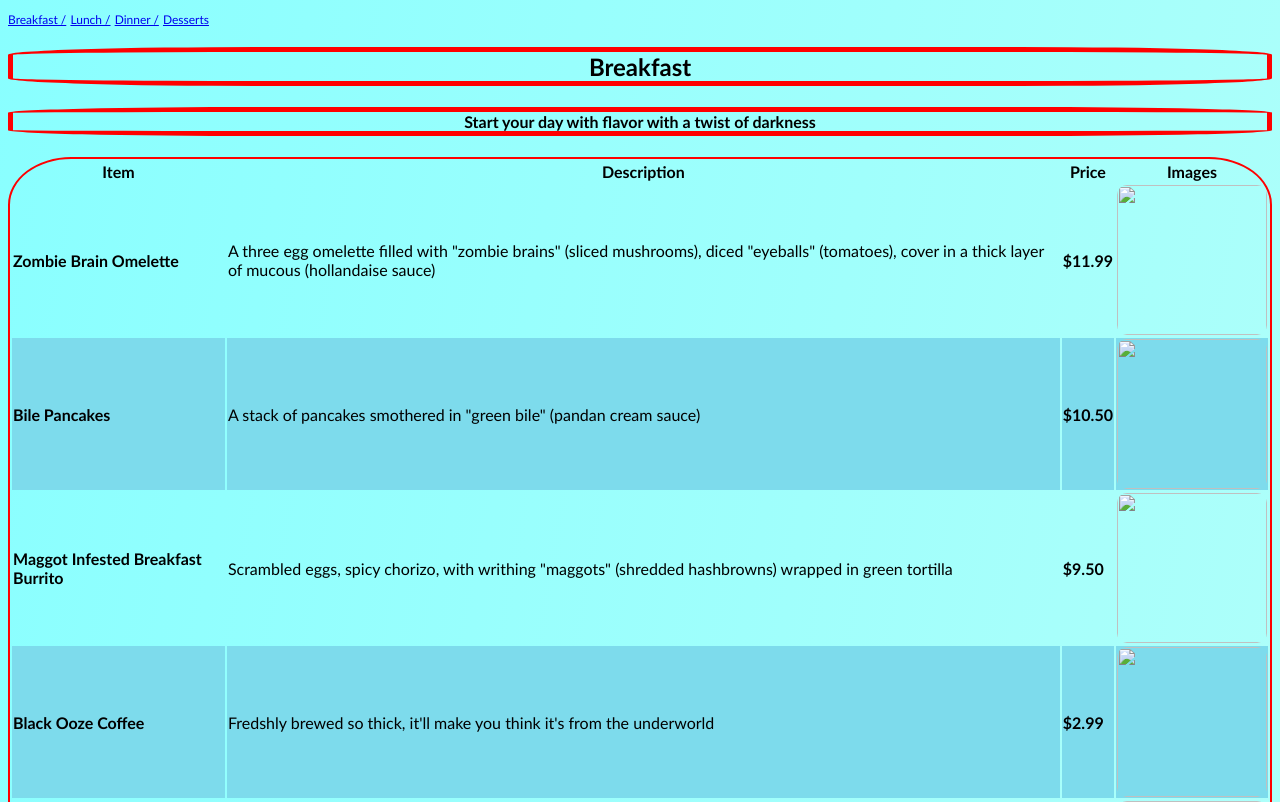
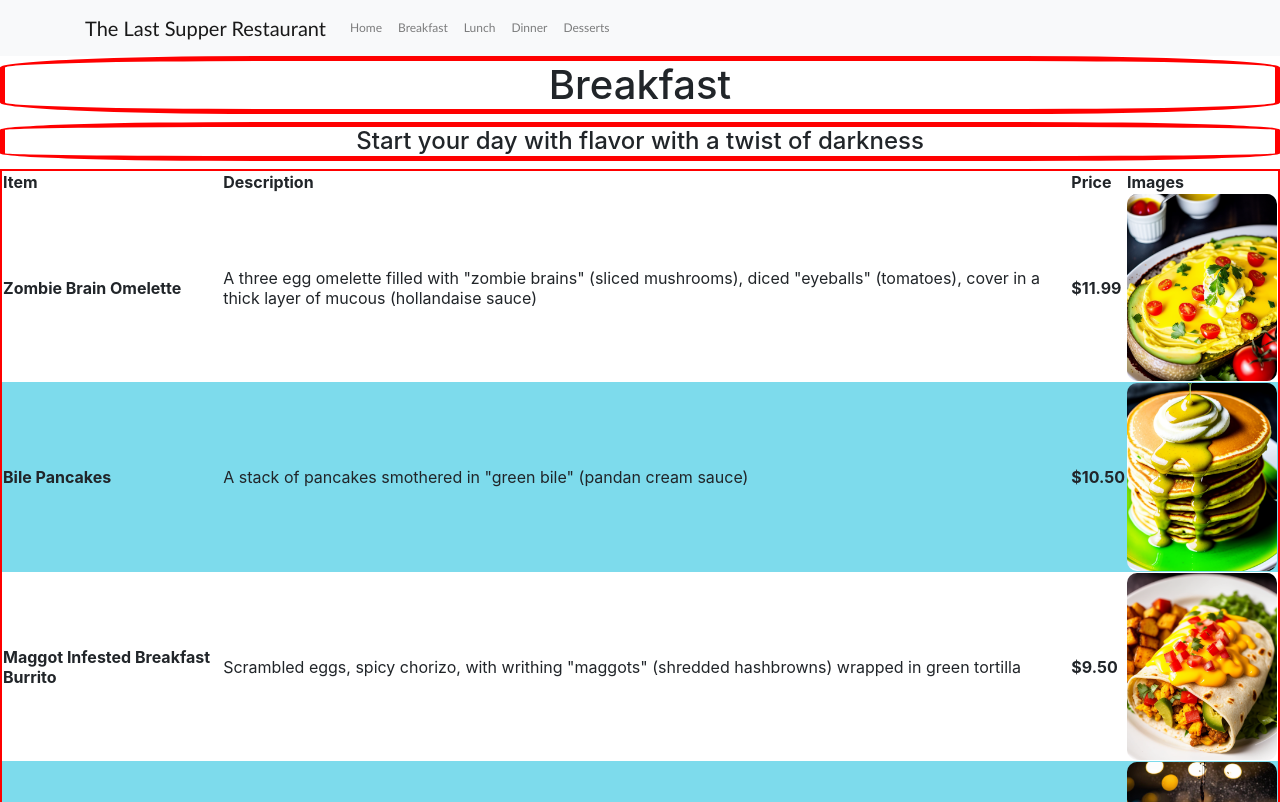
Before and after one commit to AubreyLangan/TheLastSupper, a website: page breakfast.html in a window 1280 px wide. Shown: the top 802 px of the page. Drawn offline with nearby package versions, Linux system fonts and the light colour scheme.

Commit message:
Updated breakfast.html. Added navbar
Added the navbar with bootstrap, but the bg color does conflict with what we had originally and changes odd rows to white

```diff
--- a/breakfast.html
+++ b/breakfast.html
@@ -3,15 +3,37 @@
     <meta charset="UTF-8">
     <meta name="viewport" content="width=device-width, initial-scale=1.0">
     <title>Breakfast</title>
+    <link rel="stylesheet" href="node_modules/bootstrap/dist/css/bootstrap.css">
     <link rel="stylesheet" href="styles.css">
 </head>
 <body>
-    <div>
-        <a href="breakfast.html">Breakfast /</a>
-        <a href="lunch.html">Lunch /</a>
-        <a href="dinner.html">Dinner /</a>
-        <a href="desserts.html">Desserts</a>
-    </div>
+    <nav class="navbar navbar-expand-lg navbar-light bg-light">
+        <div class="container">
+         <a class="navbar-brand" href="#">The Last Supper Restaurant</a>
+         <button class="navbar-toggler" type="button" data-toggle="collapse" data-target="#navbarNav" aria-controls="navbarNav" aria-expanded="false" aria-label="Toggle navigation">
+             <span class="navbar-toggler-icon"></span>
+         </button>
+         <div class="collapse navbar-collapse" id="navbarNav">
+             <ul class="navbar-nav">
+                 <li class="nav-item">
+                     <a class="nav-link" href="index.html">Home</a>
+                 </li>
+                 <li class="nav-item">
+                     <a class="nav-link" href="breakfast.html">Breakfast</a>
+                 </li>
+                 <li class="nav-item">
+                     <a class="nav-link" href="lunch.html">Lunch</a>
+                 </li>
+                 <li class="nav-item">
+                     <a class="nav-link" href="dinner.html">Dinner</a>
+                 </li>
+                 <li class="nav-item">
+                     <a class="nav-link" href="desserts.html">Desserts</a>
+                 </li>
+             </ul>
+         </div>
+        </div>
+       </nav>
     <section>
         <h1>Breakfast</h1>
         <h4>Start your day with flavor with a twist of darkness</h4>
@@ -30,43 +52,43 @@
                     <td><strong>Zombie Brain Omelette</strong></td>
                     <td>A three egg omelette filled with "zombie brains" (sliced mushrooms), diced "eyeballs" (tomatoes), cover in a thick layer of mucous (hollandaise sauce)</td>
                     <td><strong>$11.99</strong></td>
-                    <td><img class="design" src="zombie_brain_omelette.png"></td>
+                    <td><img class="design" src="images/zombie_brain_omelette.png"></td>
                 </tr>
                 <tr>
                     <td><strong>Bile Pancakes</strong></td>
                     <td>A stack of pancakes smothered in "green bile" (pandan cream sauce)</td>
                     <td><strong>$10.50</strong></td>
-                    <td><img class="design" src="Bile_Pancakes.png"></td>
-
-
+                    <td><img class="design" src="images/Bile_Pancakes.png"></td>
                 </tr>
                 <tr>
                     <td><strong>Maggot Infested Breakfast Burrito</strong></td>
                     <td>Scrambled eggs, spicy chorizo, with writhing "maggots" (shredded hashbrowns) wrapped in green tortilla</td>
                     <td><strong>$9.50</strong></td>
-                    <td><img class="design" src="maggot_breakfast_burrito.png"></td>
+                    <td><img class="design" src="images/maggot_breakfast_burrito.png"></td>
                 </tr>
                 <tr>
                     <td><strong>Black Ooze Coffee</strong></td>
                     <td>Fredshly brewed so thick, it'll make you think it's from the underworld</td>
                     <td><strong>$2.99</strong></td>
-                    <td><img class="design" src="black_ooze_coffee.jpg"></td>
+                    <td><img class="design" src="images/black_ooze_coffee.jpg"></td>
 
                 </tr>
                 <tr>
                     <td><strong>Sinister Cinnamon Roll</strong></td>
                     <td>A cinnamon roll splattered in blood orange infused red glaze</td>
                     <td><strong>$4.99</strong></td>
-                    <td><img class="design" src="blood_glaze_cinnamon_roll.png"></td>
+                    <td><img class="design" src="images/blood_glaze_cinnamon_roll.png"></td>
                 </tr>
                 <tr>
                     <td><strong>Hellish Hashbrowns</strong></td>
                     <td>Crispy hash browns sprinkled with ghost pepper flakes drizzled with habanero sauce </td>
                     <td><strong>$3.99</strong></td>
-                    <td><img class="design" src="hellish_hasb_browns.jpg"></td>
+                    <td><img class="design" src="images/hellish_hasb_browns.jpg"></td>
                 </tr>
             </tbody>
         </table>
     </section>
+    <script> src="node_modules/jquery/dist/jquery.js"</script>
+    <script> src="node_modules/bootstrap/dist/js/bootstrap.bundle.js"</script>
 </body>
 </html>
```
